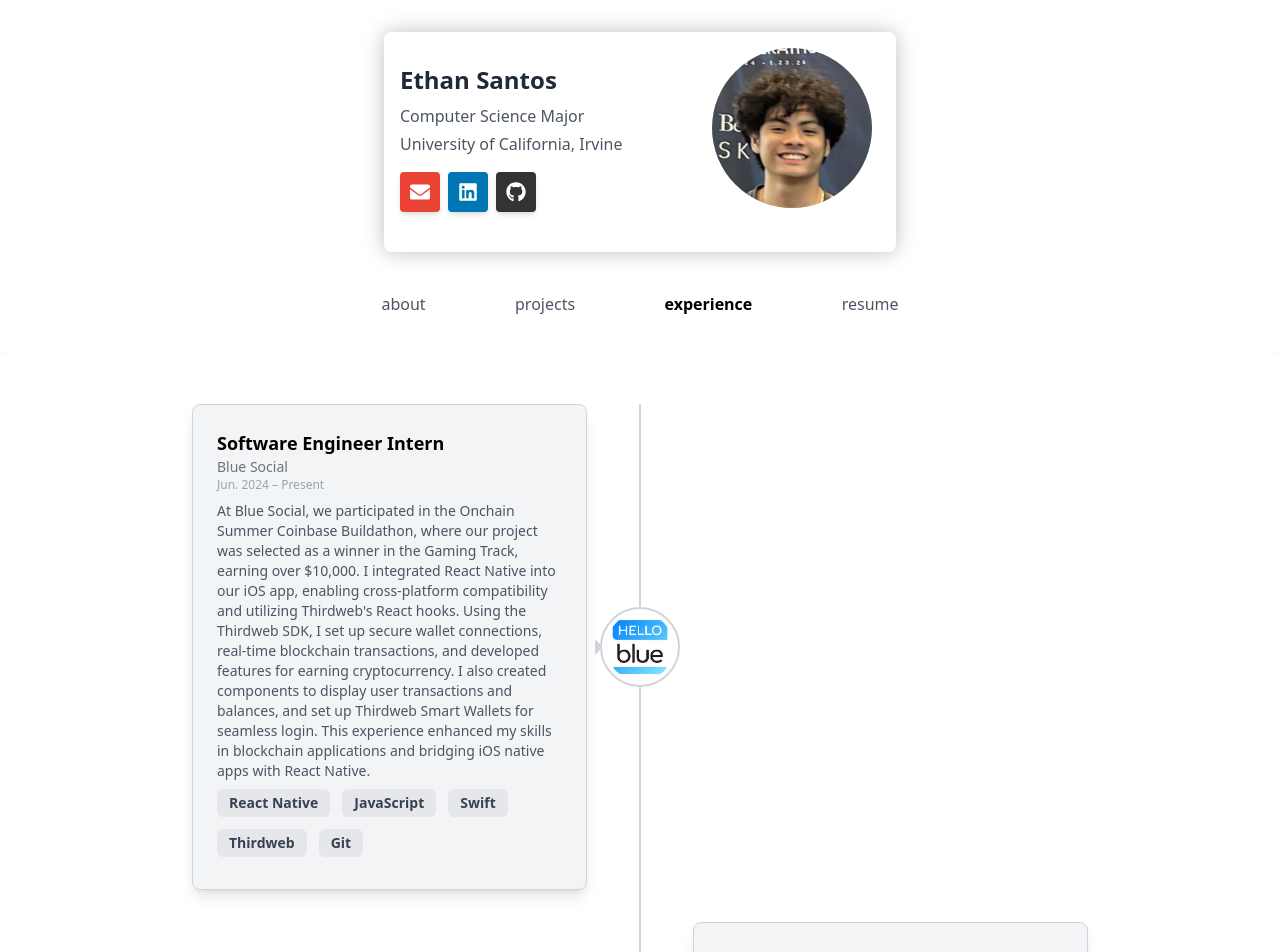
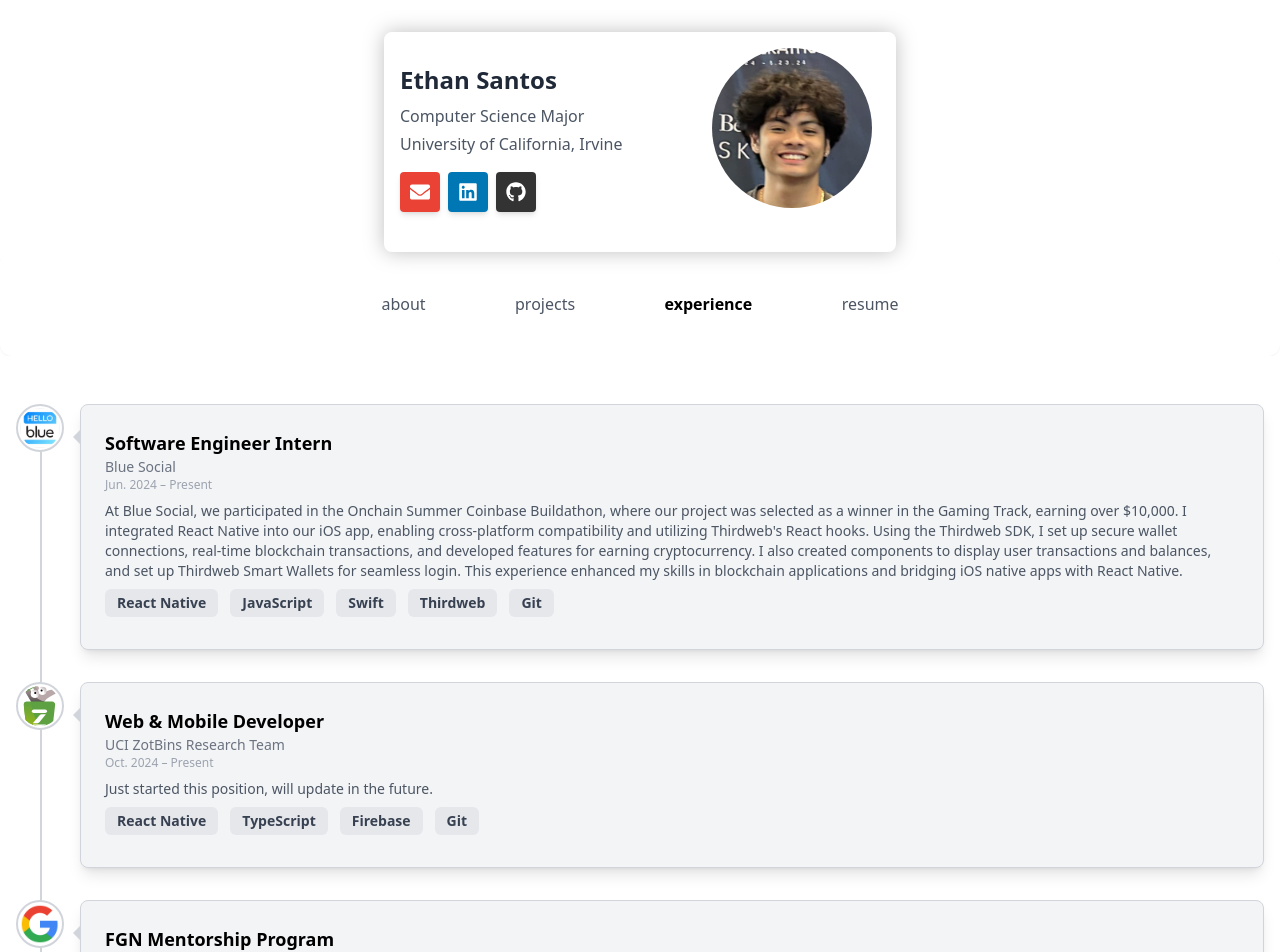
Before and after one commit to EthanSantos/EthanSantos.github.io, a React (Vite) app: page /experience in a window 1280 px wide. Shown: the top 952 px of the page. Built offline with nearby package versions, Linux system fonts and the light colour scheme.

Commit message:
mobile view

```diff
--- a/src/pages/Experience.jsx
+++ b/src/pages/Experience.jsx
@@ -7,22 +7,22 @@ import { experiences } from '../components/ExperiencesData';
 const Experience = () => {
     return (
         <div className="min-h-screen bg-white text-black py-12">
-            <div className="container mx-auto px-4 xl:px-48">
+            <div className="container mx-auto px-4 2xl:px-48">
                 <div className="relative">
                     {/* Timeline vertical line (desktop) */}
-                    <div className="hidden xl:block absolute left-1/2 transform -translate-x-1/2 h-full border-l-2 border-gray-300"></div>
+                    <div className="hidden 2xl:block absolute left-1/2 transform -translate-x-1/2 h-full border-l-2 border-gray-300"></div>
 
                     {/* Timeline vertical line (mobile/tablet) */}
-                    <div className="xl:hidden absolute left-6 h-full border-l-2 border-gray-300"></div>
+                    <div className="2xl:hidden absolute left-6 h-full border-l-2 border-gray-300"></div>
 
                     {experiences.map((exp, index) => (
                         <div
                             key={index}
-                            className="mb-8 flex justify-between items-start w-full xl:flex-row flex-col xl:relative"
+                            className="mb-8 flex justify-between items-start w-full 2xl:flex-row flex-col 2xl:relative"
                         >
                             {/* Logo circle (desktop) */}
                             <div
-                                className="hidden xl:flex absolute left-1/2 transform -translate-x-1/2 items-center justify-center w-20 h-20 rounded-full bg-white border-2 border-gray-300 z-10"
+                                className="hidden 2xl:flex absolute left-1/2 transform -translate-x-1/2 items-center justify-center w-20 h-20 rounded-full bg-white border-2 border-gray-300 z-10"
                                 style={{ top: '50%', transform: 'translate(-50%, -50%)' }}
                             >
                                 <img
@@ -33,7 +33,7 @@ const Experience = () => {
                             </div>
 
                             {/* Mobile/Tablet timeline layout */}
-                            <div className="xl:hidden w-full flex">
+                            <div className="2xl:hidden w-full flex">
                                 {/* Logo circle (mobile/tablet) */}
                                 <div className="flex-shrink-0 w-12 h-12 rounded-full bg-white border-2 border-gray-300 z-10 relative left-0">
                                     <img
@@ -52,7 +52,7 @@ const Experience = () => {
                                 >
                                     {/* Arrow pointing to logo */}
                                     <div className="absolute left-0 top-[24px] transform -translate-x-full">
-                                        <div className="w-0 h-0 border-t-6 border-t-transparent border-b-6 border-b-transparent border-r-6 border-r-gray-300"></div>
+                                        <div className="w-0 h-0 border-t-8 border-t-transparent border-b-8 border-b-transparent border-r-8 border-r-gray-300"></div>
                                     </div>
 
                                     <h2 className="text-lg font-bold">{exp.title}</h2>
@@ -73,7 +73,7 @@ const Experience = () => {
                             {index % 2 === 0 ? (
                                 <>
                                     {/* Right-side card (desktop) */}
-                                    <div className="hidden xl:flex xl:w-[45%] justify-end xl:pr-2 relative">
+                                    <div className="hidden 2xl:flex 2xl:w-[45%] justify-end 2xl:pr-2 relative">
                                         <motion.div
                                             className="bg-gray-100 p-6 rounded-lg shadow-lg border border-gray-300 w-full"
                                             initial={{ opacity: 0, y: 50 }}
@@ -98,13 +98,13 @@ const Experience = () => {
                                             </div>
                                         </motion.div>
                                     </div>
-                                    <div className="hidden xl:block w-[45%]"></div>
+                                    <div className="hidden 2xl:block w-[45%]"></div>
                                 </>
                             ) : (
                                 <>
-                                    <div className="hidden xl:block w-[45%]"></div>
+                                    <div className="hidden 2xl:block w-[45%]"></div>
                                     {/* Left-side card (desktop) */}
-                                    <div className="hidden xl:flex xl:w-[45%] justify-start xl:pl-2 relative">
+                                    <div className="hidden 2xl:flex 2xl:w-[45%] justify-start 2xl:pl-2 relative">
                                         <motion.div
                                             className="bg-gray-100 p-6 rounded-lg shadow-lg border border-gray-300 w-full"
                                             initial={{ opacity: 0, y: 50 }}
```
